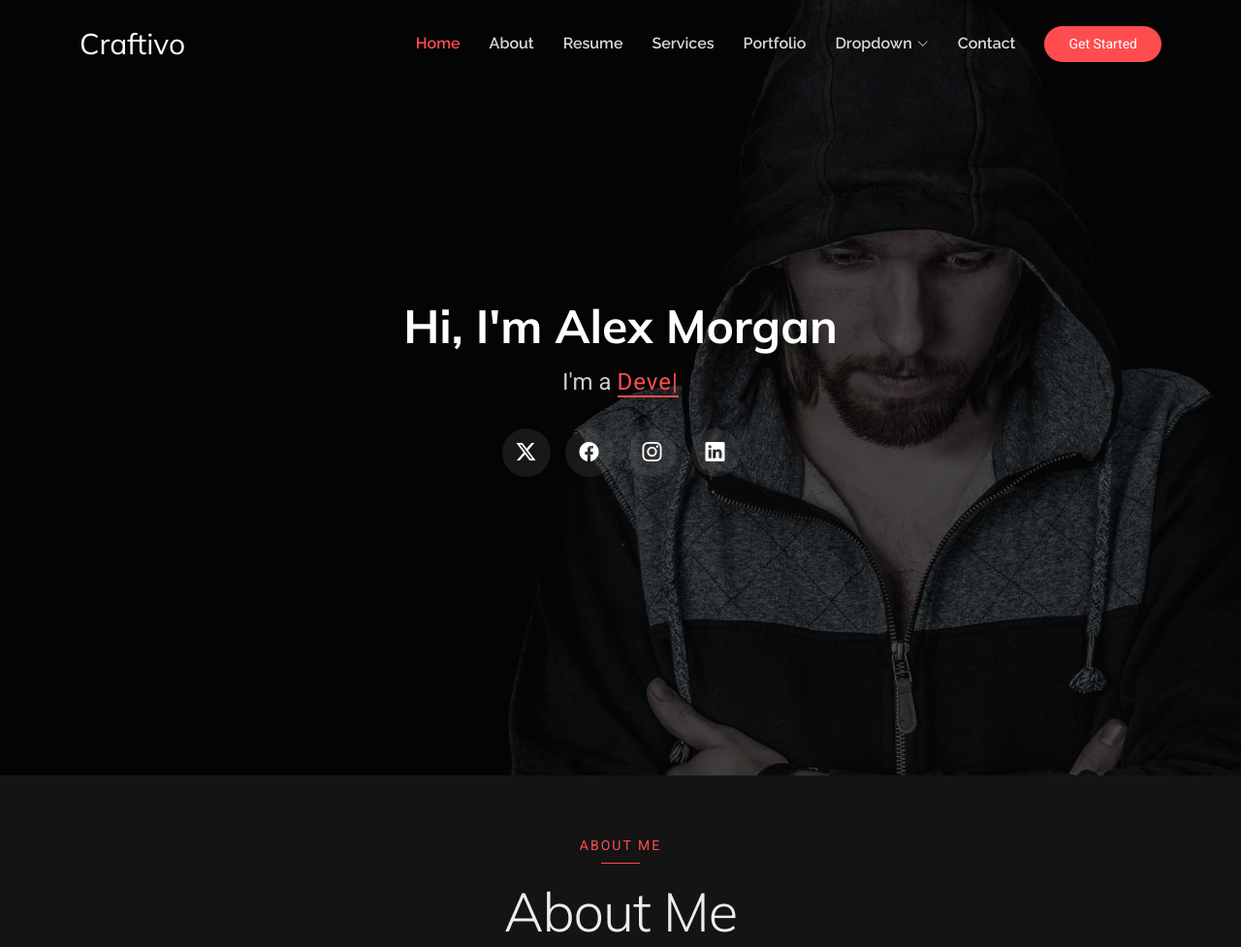
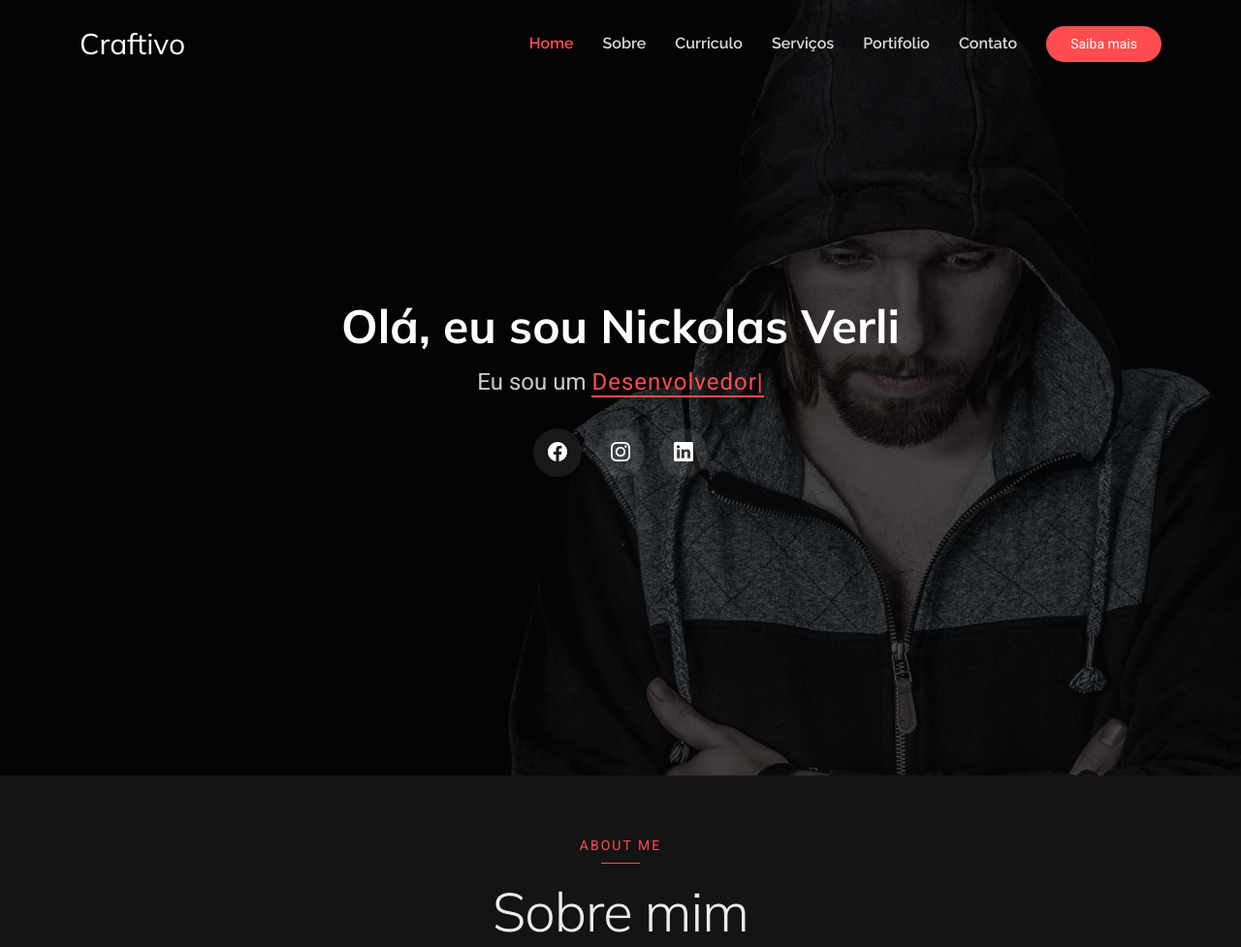
Before and after one commit to NickolasVerli/NickolasVerli.github.io, a plain HTML site: page index.html in a window 1280 px wide. Shown: the top 977 px of the page at 97% size. Drawn offline with Linux system fonts and the light colour scheme.

Commit message:
altering sections from EN to PTBR for easier marketing in brazil

```diff
--- a/index.html
+++ b/index.html
@@ -50,11 +50,11 @@
       <nav id="navmenu" class="navmenu">
         <ul>
           <li><a href="#hero" class="active">Home</a></li>
-          <li><a href="#about">About</a></li>
-          <li><a href="#resume">Resume</a></li>
-          <li><a href="#services">Services</a></li>
-          <li><a href="#portfolio">Portfolio</a></li>
-          <li class="dropdown"><a href="#"><span>Dropdown</span> <i class="bi bi-chevron-down toggle-dropdown"></i></a>
+          <li><a href="#about">Sobre</a></li>
+          <li><a href="#resume">Curriculo</a></li>
+          <li><a href="#services">Serviços</a></li>
+          <li><a href="#portfolio">Portifolio</a></li>
+          <!-- <li class="dropdown"><a href="#"><span>Dropdown</span> <i class="bi bi-chevron-down toggle-dropdown"></i></a>
             <ul>
               <li><a href="#">Dropdown 1</a></li>
               <li class="dropdown"><a href="#"><span>Deep Dropdown</span> <i class="bi bi-chevron-down toggle-dropdown"></i></a>
@@ -70,13 +70,13 @@
               <li><a href="#">Dropdown 3</a></li>
               <li><a href="#">Dropdown 4</a></li>
             </ul>
-          </li>
-          <li><a href="#contact">Contact</a></li>
+          </li> -->
+          <li><a href="#contact">Contato</a></li>
         </ul>
         <i class="mobile-nav-toggle d-xl-none bi bi-list"></i>
       </nav>
 
-      <a class="btn-getstarted" href="#about">Get Started</a>
+      <a class="btn-getstarted" href="#about">Saiba mais</a>
 
     </div>
   </header>
@@ -91,10 +91,10 @@
       <div class="container" data-aos="fade-up" data-aos-delay="100">
         <div class="row justify-content-center">
           <div class="col-lg-8 text-center">
-            <h2>Hi, I'm Alex Morgan</h2>
-            <p>I'm a <span class="typed" data-typed-items="Designer, Developer, Freelancer, Photographer"></span><span class="typed-cursor" aria-hidden="true"></span></p>
+            <h2>Olá, eu sou Nickolas Verli</h2>
+            <p>Eu sou um <span class="typed" data-typed-items="Analista de Dados, Desenvolvedor, Freelancer, Consultor"></span><span class="typed-cursor" aria-hidden="true"></span></p>
             <div class="social-links">
-              <a href="#"><i class="bi bi-twitter-x"></i></a>
+              <!-- <a href="#"><i class="bi bi-twitter-x"></i></a> -->
               <a href="#"><i class="bi bi-facebook"></i></a>
               <a href="#"><i class="bi bi-instagram"></i></a>
               <a href="#"><i class="bi bi-linkedin"></i></a>
@@ -111,7 +111,7 @@
       <!-- Section Title -->
       <div class="container section-title" data-aos="fade-up">
         <span class="subtitle">About Me</span>
-        <h2>About Me</h2>
+        <h2>Sobre mim</h2>
         <p>Necessitatibus eius consequatur ex aliquid fuga eum quidem sint consectetur velit. Sed ut perspiciatis unde omnis iste natus error sit voluptatem accusantium doloremque laudantium totam rem aperiam</p>
       </div><!-- End Section Title -->
 
```
